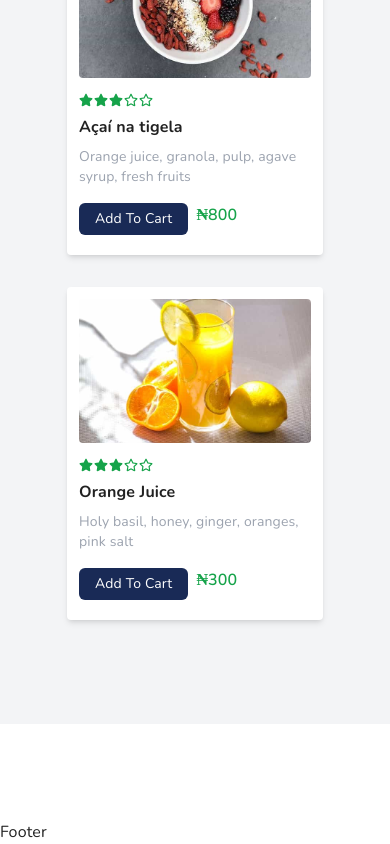
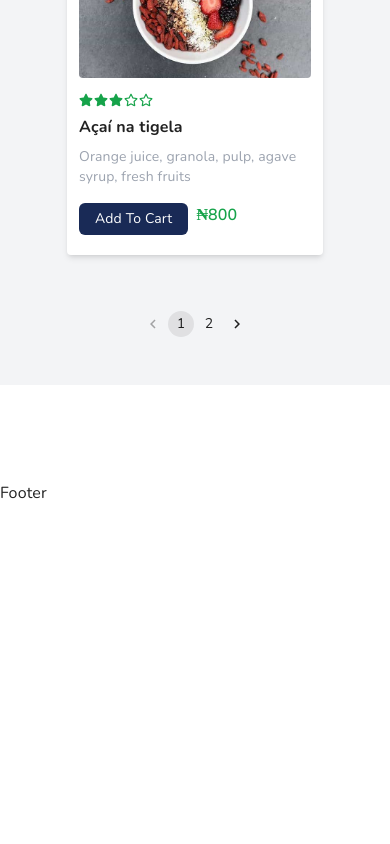
Before and after one commit to gidi-babz/koret-chow, a Next.js app: page / in a window 390 px wide. Shown: the part 8899-9743 px from the top of the page. After the commit the page ends 9404 px from the top, so only its background shows below. Built offline with nearby package versions, Linux system fonts and the light colour scheme.

Commit message:
pagination

```diff
--- a/sections/Menu.js
+++ b/sections/Menu.js
@@ -1,6 +1,7 @@
+import React, { useState } from 'react';
 import Image from 'next/image';
 
-import { Container } from '@mui/material';
+import { Container, Pagination, paginationItemClasses } from '@mui/material';
 import SectionHeading from '../components/SectionHeading';
 import MenuCard from '../components/MenuCard';
 import Ratings from '../components/Ratings';
@@ -9,12 +10,26 @@ import Button from '../components/Button';
 import menudata from '../assets/menudata';
 
 const Menu = () => {
+	const [currentPage, setCurrentPage] = useState(1);
+	const menuPerPage = 8;
+
+	const lastMenuIndex = currentPage * menuPerPage;
+
+	const firstMenuIndex = lastMenuIndex - menuPerPage;
+
+	const currentMenuDishes = menudata.slice(firstMenuIndex, lastMenuIndex);
+
+	const paginate = (e, value) => {
+		setCurrentPage(value);
+
+		window.scrollTo({ top: 20, behavior: 'smooth' });
+	};
 	return (
 		<section id="menu" className="bg-gray-100 py-12">
 			<Container maxWidth="lg">
 				<SectionHeading subHeading="Our Menu" heading="TODAY'S SPECIALITY" />
-				<div className="flex flex-wrap justify-center gap-4 lg:gap-3 my-10 lg:mx-6">
-					{menudata?.map((menu, i) => (
+				<div className="flex flex-wrap justify-center items-start gap-4 lg:gap-3 my-10 lg:mx-6">
+					{currentMenuDishes?.map((menu, i) => (
 						<MenuCard key={i}>
 							<div className="flex flex-col items-start justify-start p-3 w-full">
 								<div
@@ -46,6 +61,17 @@ const Menu = () => {
 						</MenuCard>
 					))}
 				</div>
+				<div className="flex justify-center mt-8">
+					{menudata.length > 8 && (
+						<Pagination
+							size="small"
+							defaultPage={1}
+							count={Math.ceil(menudata.length / menuPerPage)}
+							page={currentPage}
+							onChange={paginate}
+						/>
+					)}
+				</div>
 			</Container>
 		</section>
 	);
--- a/styles/globals.css
+++ b/styles/globals.css
@@ -30,7 +30,7 @@
 	border-radius: 10px;
 }
 ::-webkit-scrollbar-thumb {
-	background: #bbb;
+	background: #777;
 	border-radius: 10px;
 }
 
```
